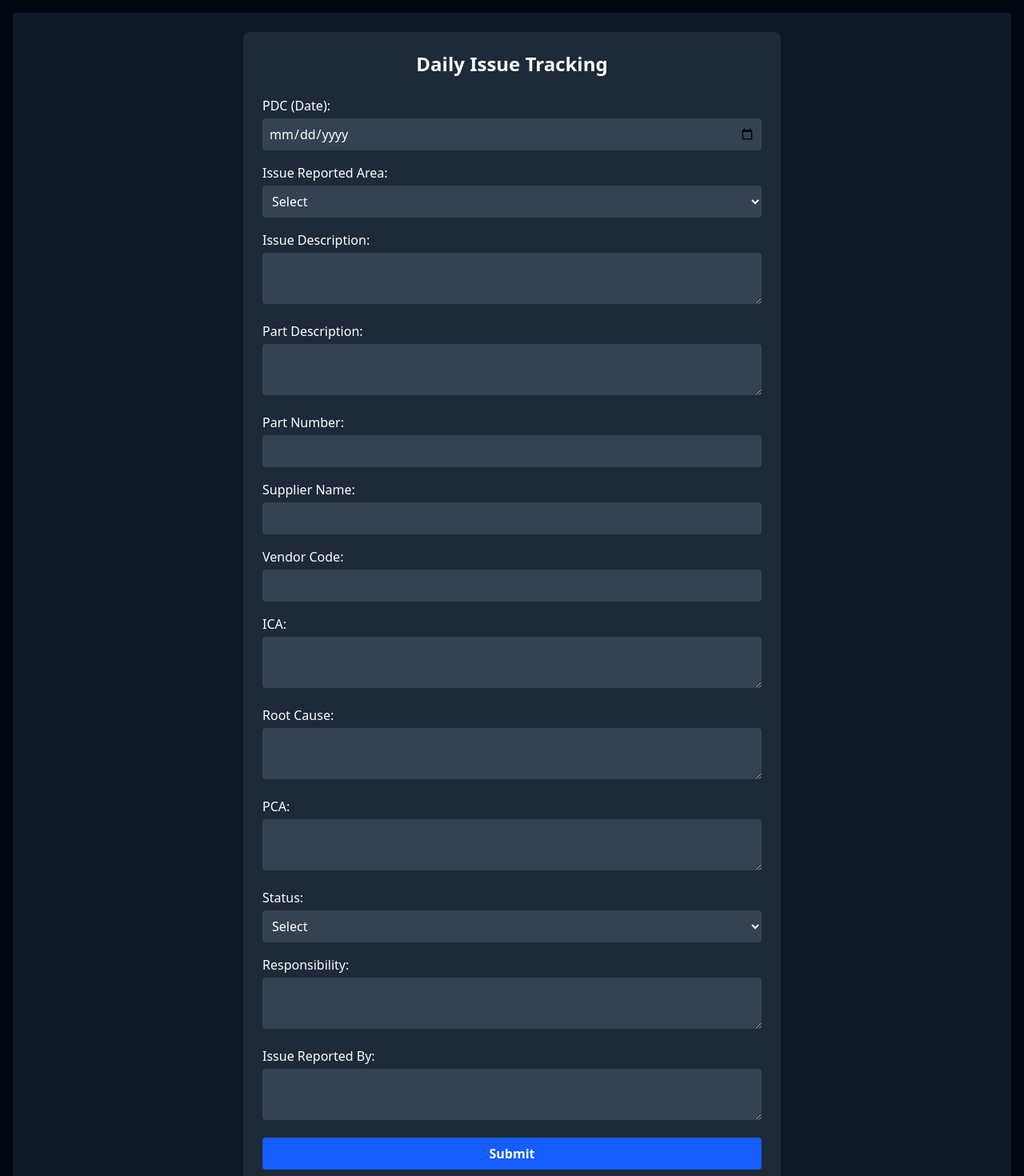
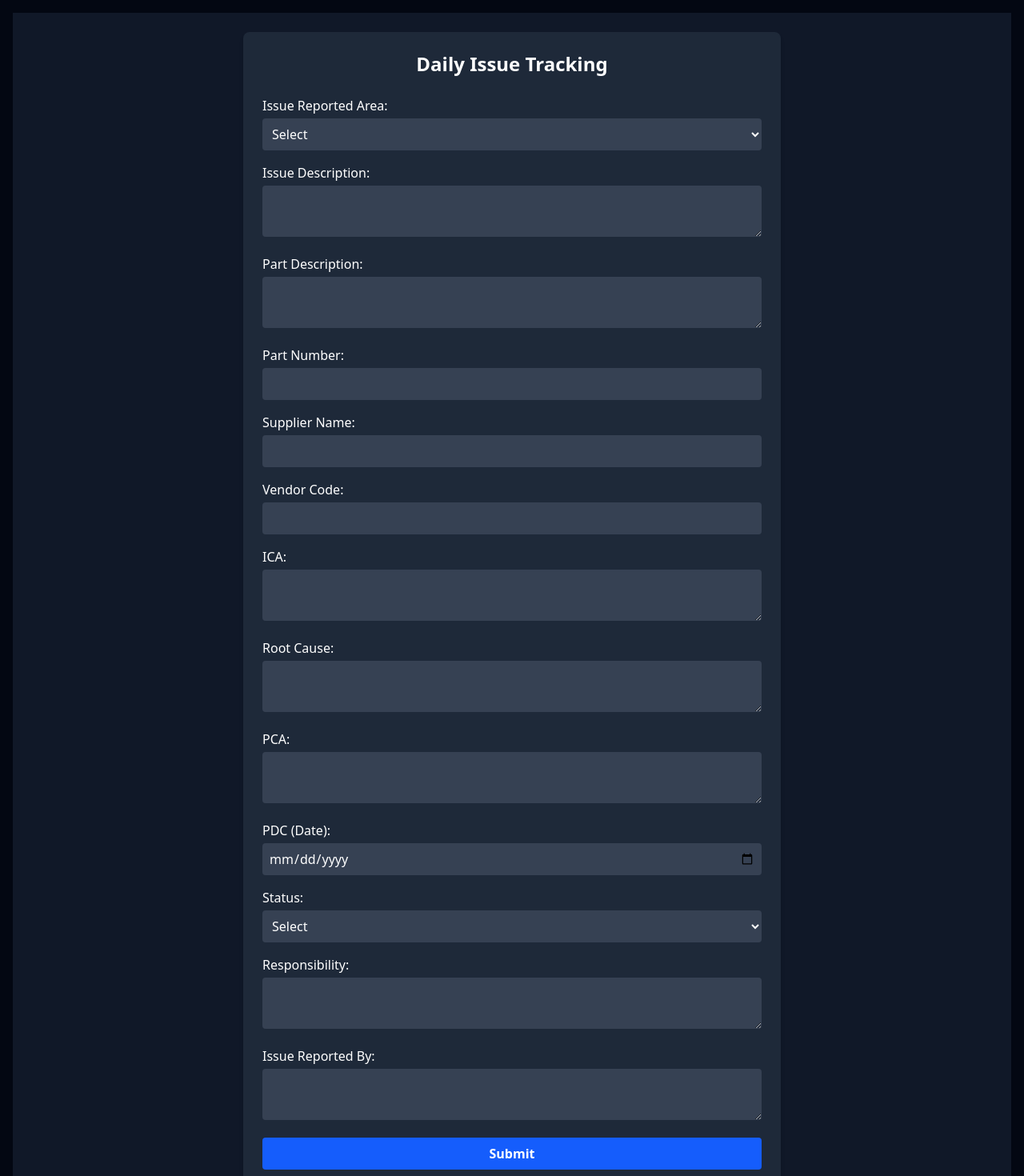
Before and after one commit to Aditya01-legal/TataMotors_Frontend, a React (Vite) app: page / in a window 1280 px wide. Shown: the top 1470 px of the page at 80% size. Built offline with nearby package versions, Linux system fonts and the light colour scheme.

Commit message:
Fix dark mode styles

```diff
--- a/src/components/DefectForm.jsx
+++ b/src/components/DefectForm.jsx
@@ -3,7 +3,6 @@ import axios from 'axios';
 
 const DefectForm = () => {
   const [formData, setFormData] = useState({
-    pdc: '',
     issueArea: '',
     issueDescription: '',
     partDescription: '',
@@ -13,6 +12,7 @@ const DefectForm = () => {
     ica: '',
     rootCause: '',
     pca: '',
+    pdc: '',
     status: '',
     responsibility: '',
     issueReportedBy: ''
@@ -32,7 +32,6 @@ const DefectForm = () => {
       await axios.post('https://tatamotors-backend-2.onrender.com/api/defects/add', formData);
       alert('Defect submitted successfully');
       setFormData({
-        pdc: '',
         issueArea: '',
         issueDescription: '',
         partDescription: '',
@@ -42,6 +41,7 @@ const DefectForm = () => {
         ica: '',
         rootCause: '',
         pca: '',
+        pdc: '',
         status: '',
         responsibility: '',
         issueReportedBy: ''
@@ -56,12 +56,6 @@ const DefectForm = () => {
     <div className="min-h-screen bg-gray-900 text-white flex justify-center items-center p-6">
       <form onSubmit={handleSubmit} className="bg-gray-800 p-6 rounded-lg shadow-md w-full max-w-2xl">
         <h2 className="text-2xl font-bold mb-6 text-center">Daily Issue Tracking</h2>
-
-        <div className="mb-4">
-          <label>PDC (Date):</label>
-          <input type="date" name="pdc" value={formData.pdc} onChange={handleChange}
-            className="w-full p-2 bg-gray-700 text-white rounded mt-1" required />
-        </div>
 
         <div className="mb-4">
           <label>Issue Reported Area:</label>
@@ -126,6 +120,13 @@ const DefectForm = () => {
             className="w-full p-2 bg-gray-700 text-white rounded mt-1" required />
         </div>
 
+        {/* PDC moved here after PCA */}
+        <div className="mb-4">
+          <label>PDC (Date):</label>
+          <input type="date" name="pdc" value={formData.pdc} onChange={handleChange}
+            className="w-full p-2 bg-gray-700 text-white rounded mt-1" required />
+        </div>
+
         <div className="mb-4">
           <label>Status:</label>
           <select name="status" value={formData.status} onChange={handleChange}
```
